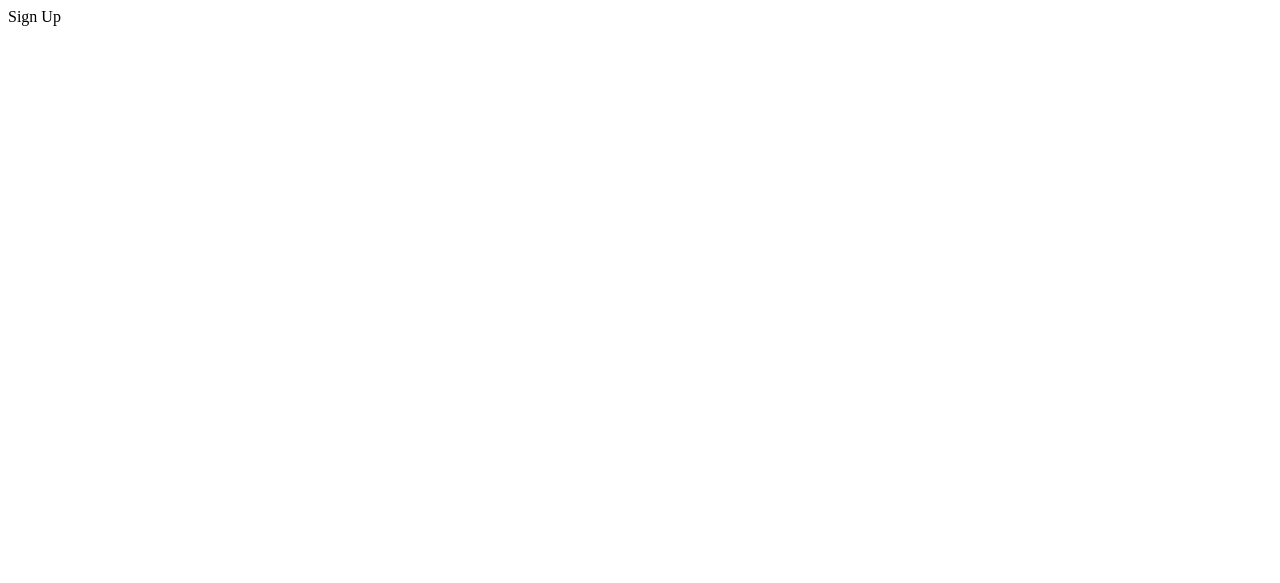
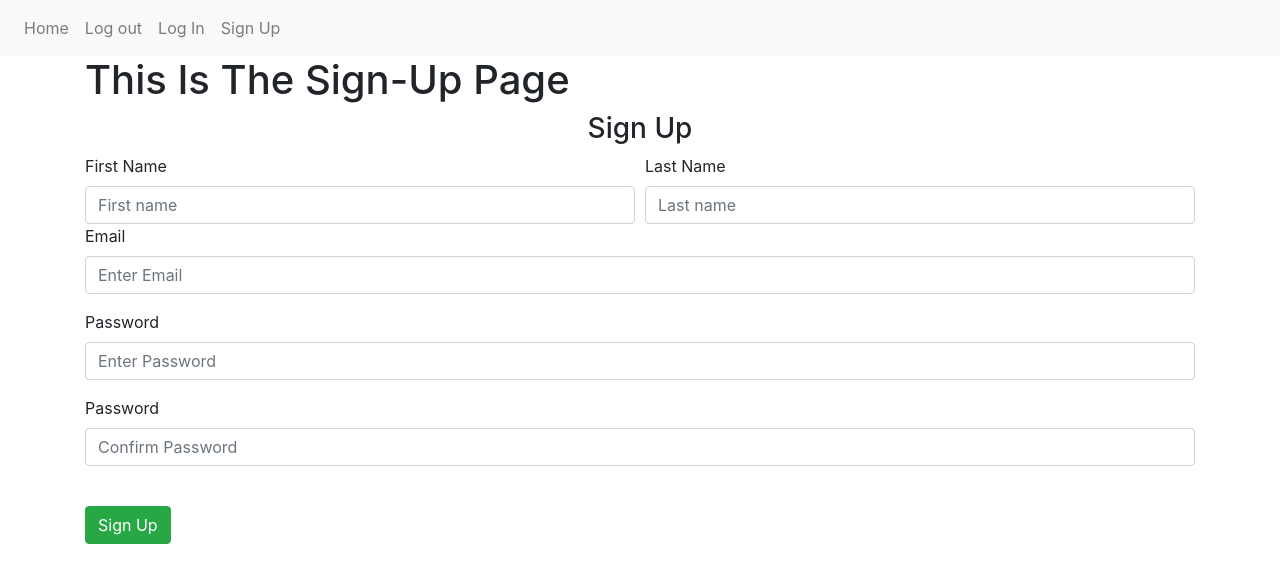
Before and after one commit to Chel-Wal/Chelsea-Wallace-CA-10584664, a Flask app: page /sign-up in a window 1280 px wide. Before the commit the part shown is almost empty. Shown: the top 583 px of the page. Run offline with Flask 2, Linux system fonts and the light colour scheme; some libraries are stand-ins or nearby versions.

Commit message:
Log In and Sign Up pages created using bootstrap

```diff
--- a/website/auth.py
+++ b/website/auth.py
@@ -1,10 +1,10 @@
-from flask import Blueprint
+from flask import Blueprint, render_template
 
 auth = Blueprint('auth', __name__)
 
 @auth.route('/login')
 def login():
-    return "<p>Login</p>"
+    return render_template("LogIn.html")
 
 @auth.route('/logout')
 def logout():
@@ -12,4 +12,4 @@ def logout():
 
 @auth.route('/sign-up')
 def sign_up():
-    return "<p>Sign Up</p>"
+    return render_template("SignUp.html")
--- /dev/null
+++ b/website/templates/SignUp.html
@@ -0,0 +1,55 @@
+{% extends "base.html" %} {% block title %} Sign Up {% endblock %}
+{% block content %}
+<h1> This Is The Sign-Up Page </h1>
+<form method='POST'>
+    <h3 align="center">
+        Sign Up
+    </h3>
+
+    <div class="form-row">
+        <div class="col">
+            <label for="firstname">First Name</label>
+            <input type="text"
+                   class="form-control"
+                   id="firstname"
+                   placeholder="First name">
+        </div>
+        <div class="col">
+            <label for="lastname">Last Name</label>
+            <input type="text"
+                   class="form-control"
+                   id="lastname"
+                   placeholder="Last name">
+        </div>
+    </div>
+
+    <div class="form-group">
+
+        <label for="email">Email</label>
+        <input type="email"
+               class="form-control"
+               id="email"
+               placeholder="Enter Email">
+    </div>
+
+    <div class="form-group">
+        <label for="password1">Password</label>
+        <input type="password"
+               class="form-control"
+               id="password1"
+               placeholder="Enter Password">
+    </div>
+
+    <div class="form-group">
+        <label for="password2">Password</label>
+        <input type="password"
+               class="form-control"
+               id="password2"
+               placeholder="Confirm Password">
+    </div>
+
+    <br />
+    <button type="Submit" class="btn btn-success">Sign Up</button>
+
+</form>
+{% endblock %}
--- a/website/templates/home.html
+++ b/website/templates/home.html
@@ -1,4 +1,4 @@
-{% extends "base.html" %} {% block title %} CHANGED {% endblock %}
+{% extends "base.html" %} {% block title %} Home {% endblock %}
 {% block content %}
 <h1> This Is The Home Page </h1>
 {% endblock %}
```
Also changed, not shown: website/templates/LogIn.html (added, +33 -0 lines).
